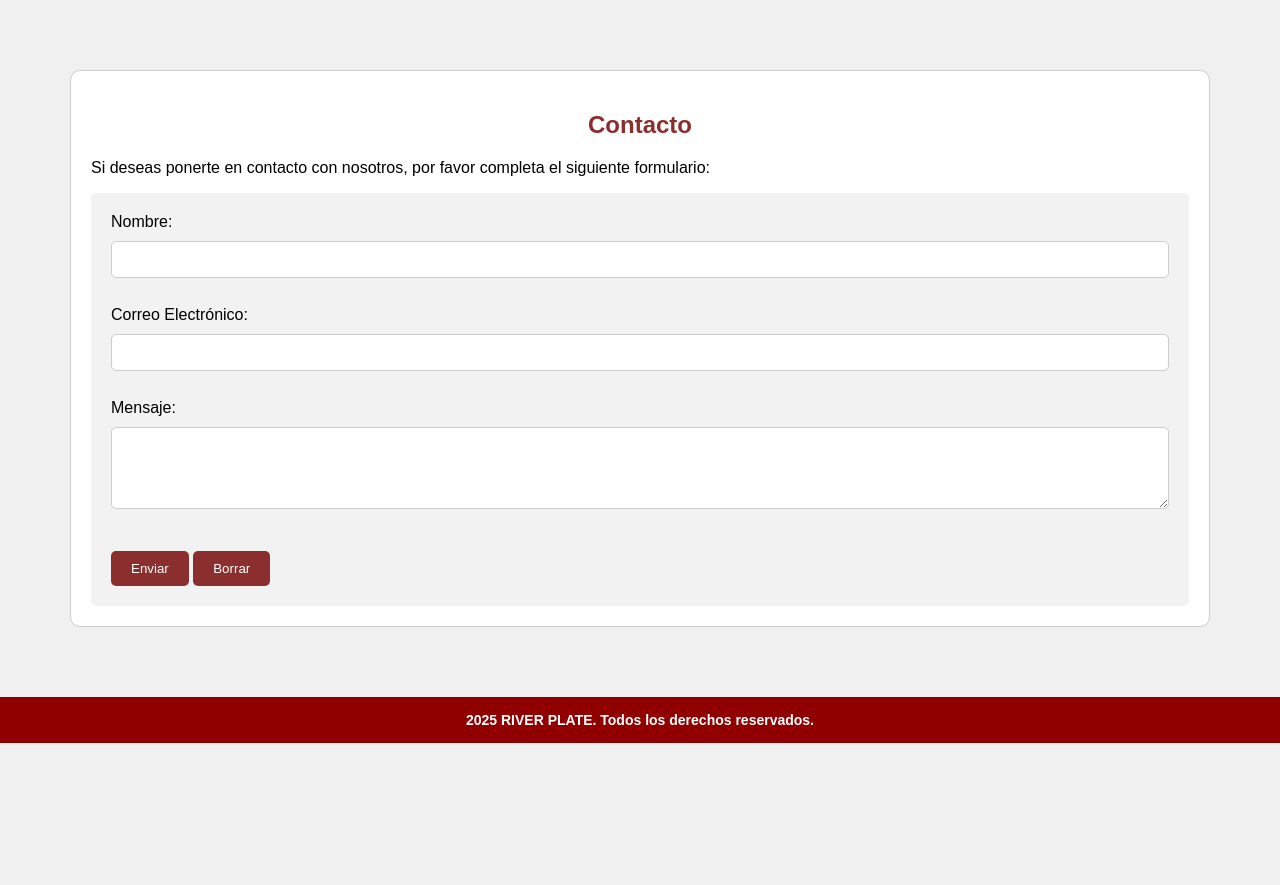
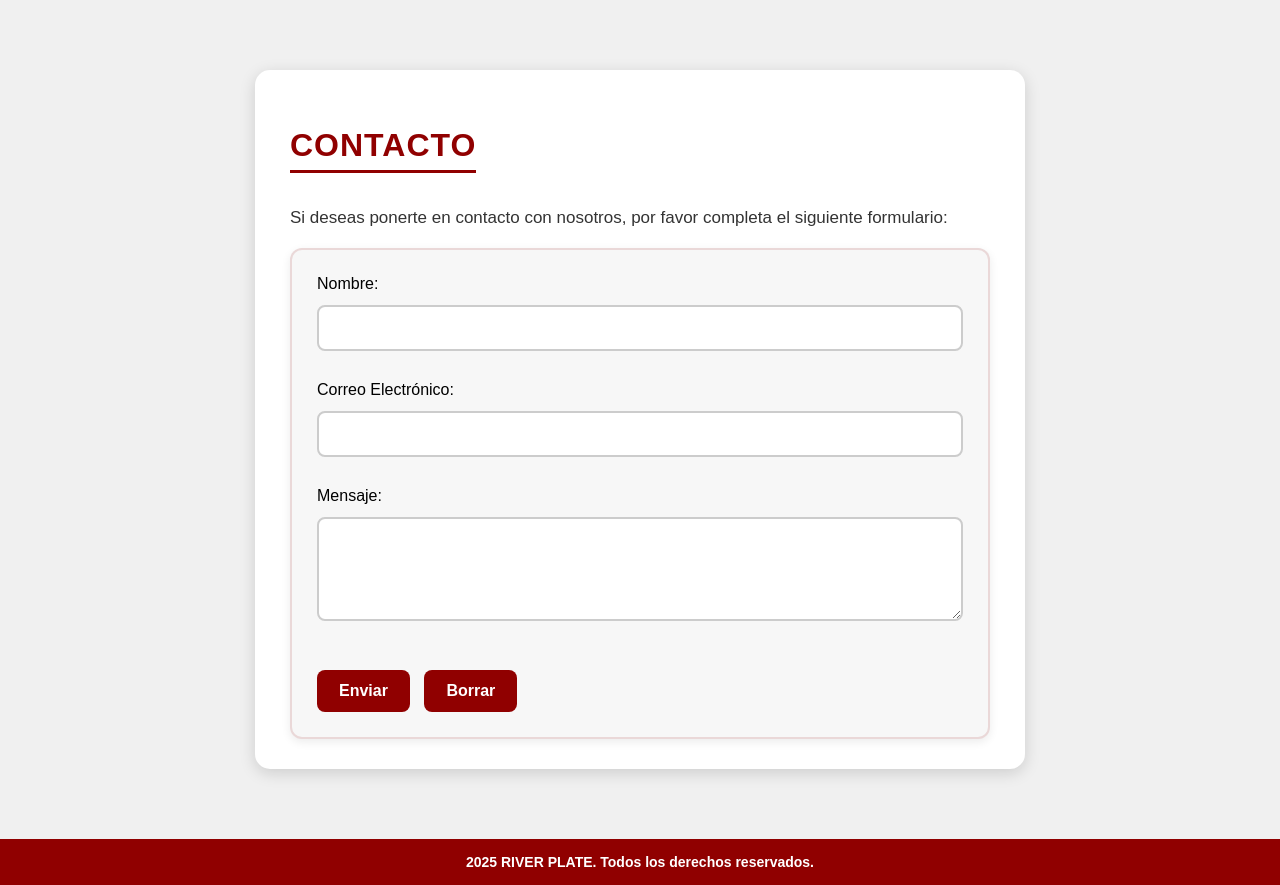
Before and after one commit to JoakoPorti07/ProyectoRiver, a PHP site: page /contacto.html in a window 1280 px wide. Shown: the part 81-966 px from the top of the page. Before the commit the page ends 824 px from the top, so only its background shows below. Run offline with PHP 8.4, Linux system fonts and the light colour scheme.

Commit message:
Mejoro el estilo en la parte de contacto

```diff
--- a/styles1.css
+++ b/styles1.css
@@ -1,48 +1,103 @@
+/* ---- TÍTULO CONTACTO ---- */
+
 .contactoTitulo {
-    color: #8b2e2e;
+    color: #900000;
     font-family: 'Arial', sans-serif;
     text-align: center;
+    margin-bottom: 18px;
+    font-size: 32px;
+    font-weight: bold;
+    text-transform: uppercase;
+    letter-spacing: 1px;
+    padding-bottom: 6px;
+    border-bottom: 3px solid #900000;
+    display: inline-block;
+}
+
+
+/* ---- SECCIÓN CONTENEDORA ---- */
+
+section {
+    width: 90%;
+    max-width: 700px;
+    margin: 50px auto;
+    padding: 30px 35px;
+    border: none;
+    border-radius: 15px;
+    background-color: #ffffff;
+    box-shadow: 0 4px 16px rgba(0,0,0,0.15);
+    transition: transform .2s ease, box-shadow .2s ease;
+}
+
+section:hover {
+    transform: scale(1.02);
+    box-shadow: 0 6px 20px rgba(0,0,0,0.25);
+}
+
+
+/* ---- TEXTO DE INTRODUCCIÓN ---- */
+
+section p {
+    font-family: 'Arial', sans-serif;
+    font-size: 17px;
+    color: #333;
     margin-bottom: 20px;
 }
 
-section{
-    margin: 50px;
-    padding: 20px;
-    border: 1px solid #ccc;
-    border-radius: 10px;
-    background-color: #ffffff;
+
+/* ---- FORMULARIO ---- */
+
+form {
+    background-color: #f7f7f7;
+    padding: 25px;
+    border-radius: 12px;
+    border: 2px solid #90000020;
+    box-shadow: 0 3px 10px rgba(0,0,0,0.08);
 }
 
-form{
-    background-color: #f2f2f2;
-    padding: 20px;
-    border-radius: 5px;
+
+/* ---- CAMPOS DE TEXTO ---- */
+
+input[type="text"],
+input[type="email"],
+textarea {
+    width: 100%;
+    padding: 12px 14px;
+    margin: 12px 0;
+    border: 2px solid #ccc;
+    border-radius: 8px;
+    font-size: 16px;
+    box-sizing: border-box;
+    transition: border-color .25s ease, box-shadow .25s ease;
 }
 
-input[type="text"], input[type="email"], textarea {
-    width: 100%;
-    padding: 10px;
-    margin: 10px 0;
-    border: 1px solid #ccc;
-    border-radius: 5px;
-    box-sizing: border-box;
+input[type="text"]:focus,
+input[type="email"]:focus,
+textarea:focus {
+    border-color: #900000;
+    box-shadow: 0 0 6px #90000055;
+    outline: none;
 }
 
-input[type="submit"], input[type="reset"] {
-    background-color: #8b2e2e;
+/* ---- BOTONES ---- */
+
+input[type="submit"],
+input[type="reset"] {
+    background-color: #900000;
     color: white;
-    padding: 10px 20px;
+    padding: 12px 22px;
     border: none;
-    border-radius: 5px;
+    border-radius: 8px;
     cursor: pointer;
-    margin-top: 10px;
+    margin-top: 15px;
+    margin-right: 10px;
+    font-size: 16px;
+    font-weight: bold;
+    transition: background-color .25s ease, transform .2s ease;
 }
 
-p{
-    font-family: 'Arial', sans-serif;
-    font-size: 16px;
+input[type="submit"]:hover,
+input[type="reset"]:hover {
+    background-color: #5c1a1a;
+    transform: translateY(-2px);
 }
-
-input[type="submit"]:hover, input[type="reset"]:hover {
-    background-color: #5c1a1a;
-}
```
